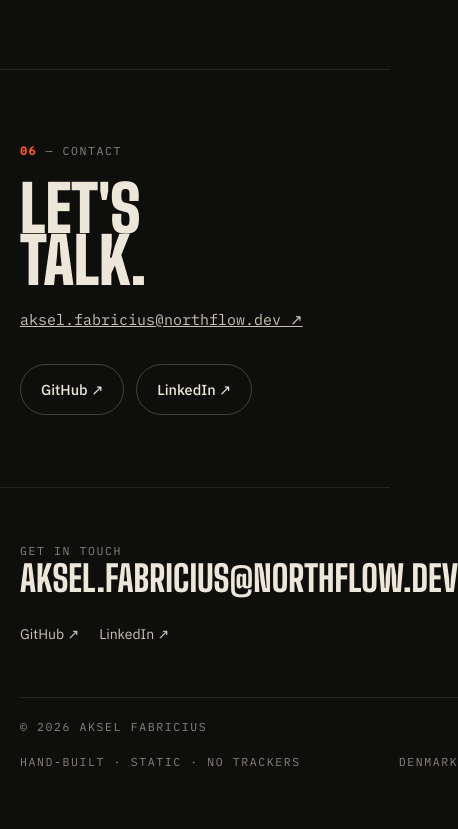
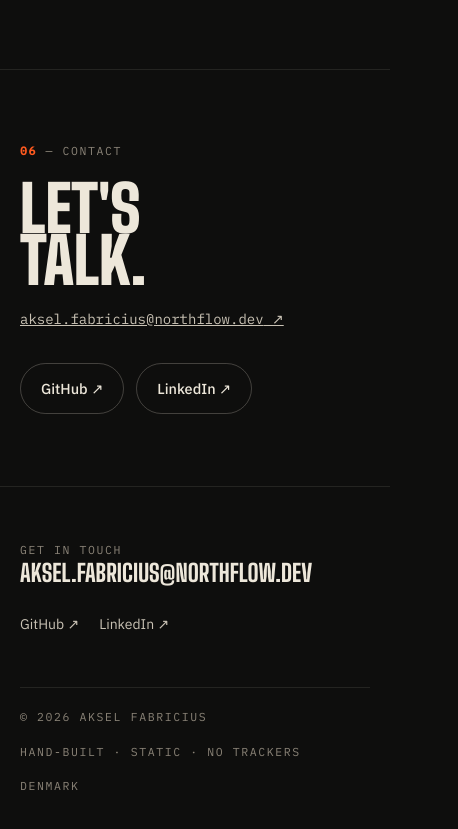
Before and after one commit to Akselfab2003/Akselfab2003.github.io, a plain HTML site: page index.html in a window 390 px wide. Shown: the part 8290-9119 px from the top of the page, 458 px wide, since content can reach past the window. Before the commit the page ends 9097 px from the top, so only its background shows below. Drawn offline with Linux system fonts and the light colour scheme.

Commit message:
fixed minor responsive screen bug

```diff
--- a/assets/style.css
+++ b/assets/style.css
@@ -442,10 +442,16 @@ section {
   font-family: var(--display);
   font-weight: 800;
   text-transform: uppercase;
-  font-size: clamp(36px, 4vw, 56px);
-  line-height: .9;
+  font-size: clamp(24px, 4vw, 56px);
+  line-height: .95;
   text-decoration: none;
-  display: inline-block
+  display: inline-block;
+  max-width: 100%;
+  overflow-wrap: break-word
+}
+
+.foot .wrap>* {
+  min-width: 0
 }
 
 .foot .big:hover {
@@ -1205,9 +1211,11 @@ section {
 
 .contact .email {
   font-family: var(--mono);
-  font-size: clamp(15px, 1.6vw, 20px);
+  font-size: clamp(14px, 1.6vw, 20px);
   margin-top: 20px;
   display: inline-block;
+  max-width: 100%;
+  overflow-wrap: anywhere;
   color: var(--ink-2)
 }
 
```
